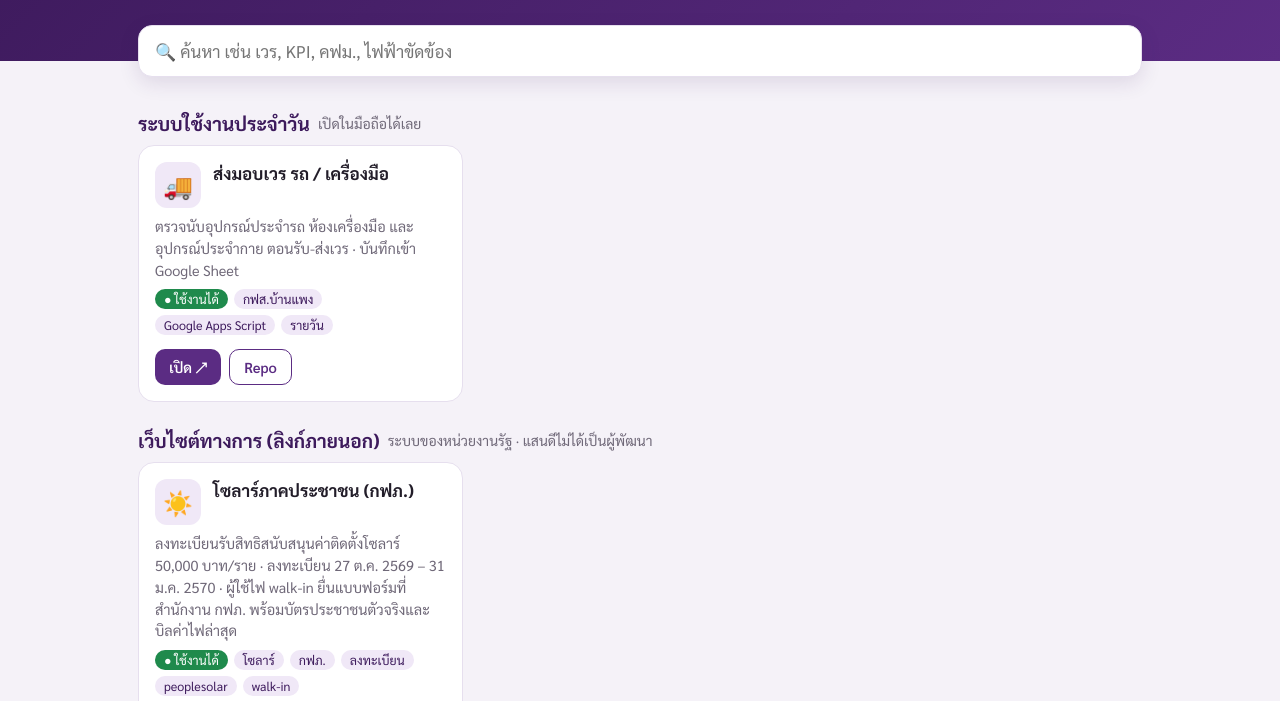
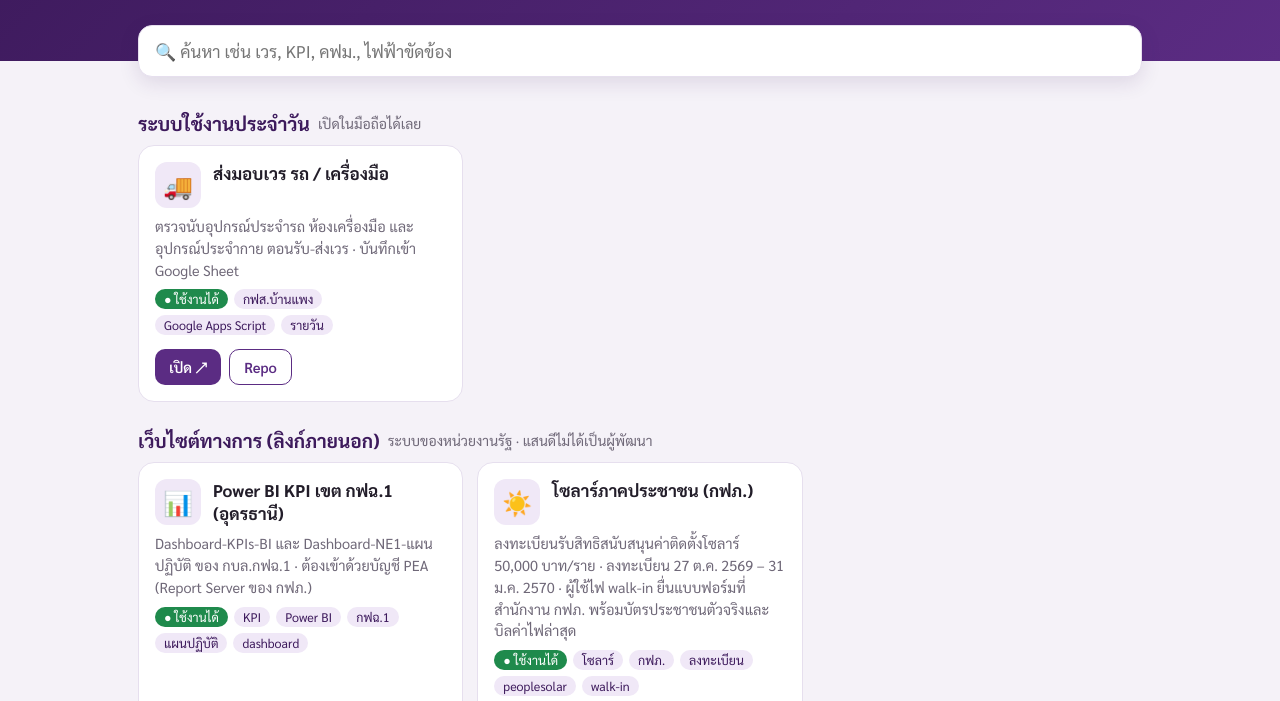
Before and after one commit to momtechin/index, a plain HTML site: page index.html in a window 1280 px wide. Shown: the part 98-799 px from the top of the page. Drawn offline with Linux system fonts and the light colour scheme.

Commit message:
เพิ่มลิงก์ Power BI KPI เขต กฟฉ.1 (KPIs-BI, NE1-แผนปฏิบัติ)

```diff
--- a/index.html
+++ b/index.html
@@ -54,7 +54,7 @@
 <footer>ดูแลโดย แสนดี · ปรับปรุงล่าสุด <span id="upd"></span><br>
 ลิงก์ที่ขึ้น “ปิดอยู่” = repo เป็น private จึงไม่มีหน้าเว็บสาธารณะ (เปิดดูได้ใน repo เมื่อล็อกอิน GitHub)</footer>
 <script>
-const UPDATED = '2026-10-29';
+const UPDATED = '2026-10-30';
 const GH = 'https://github.com/momtechin/';
 const PAGES = 'https://momtechin.github.io/';
 /* live: true = เปิดใช้ได้จริงตอนนี้ / false = ปิดอยู่ (repo private) — แก้ที่นี่ที่เดียว */
@@ -65,6 +65,9 @@
       web: 'https://script.google.com/macros/s/AKfycbwNgfOGts7E2aAh9KMctO1uGm9tkAo-RID6BjEieoG_4Z-YWByuFbFy6NR_oN3ZrtBUeA/exec',
       repo: 'pea-shift-handover' } ] },
   { title: 'เว็บไซต์ทางการ (ลิงก์ภายนอก)', note: 'ระบบของหน่วยงานรัฐ · แสนดีไม่ได้เป็นผู้พัฒนา', items: [
+    { icon: '📊', name: 'Power BI KPI เขต กฟฉ.1 (อุดรธานี)', desc: 'Dashboard-KPIs-BI และ Dashboard-NE1-แผนปฏิบัติ ของ กบล.กฟฉ.1 · ต้องเข้าด้วยบัญชี PEA (Report Server ของ กฟภ.)',
+      tags: ['KPI', 'Power BI', 'กฟฉ.1', 'แผนปฏิบัติ', 'dashboard'], live: true, web: 'https://peaex.pea.co.th/reports/powerbi/PRD/%E0%B8%81%E0%B8%9F%E0%B8%89.1%20%E0%B8%AD%E0%B8%B8%E0%B8%94%E0%B8%A3%E0%B8%98%E0%B8%B2%E0%B8%99%E0%B8%B5/%E0%B8%81%E0%B8%9A%E0%B8%A5./Dashboard-KPIs-BI',
+      links: [['Dashboard-KPIs-BI', 'https://peaex.pea.co.th/reports/powerbi/PRD/%E0%B8%81%E0%B8%9F%E0%B8%89.1%20%E0%B8%AD%E0%B8%B8%E0%B8%94%E0%B8%A3%E0%B8%98%E0%B8%B2%E0%B8%99%E0%B8%B5/%E0%B8%81%E0%B8%9A%E0%B8%A5./Dashboard-KPIs-BI'], ['Dashboard-NE1-แผนปฏิบัติ', 'https://peaex.pea.co.th/reports/powerbi/PRD/%E0%B8%81%E0%B8%9F%E0%B8%89.1%20%E0%B8%AD%E0%B8%B8%E0%B8%94%E0%B8%A3%E0%B8%98%E0%B8%B2%E0%B8%99%E0%B8%B5/%E0%B8%81%E0%B8%9A%E0%B8%A5./Dashboard-NE1-%E0%B9%81%E0%B8%9C%E0%B8%99%E0%B8%9B%E0%B8%8F%E0%B8%B4%E0%B8%9A%E0%B8%B1%E0%B8%95%E0%B8%B4']] },
     { icon: '☀️', name: 'โซลาร์ภาคประชาชน (กฟภ.)', desc: 'ลงทะเบียนรับสิทธิสนับสนุนค่าติดตั้งโซลาร์ 50,000 บาท/ราย · ลงทะเบียน 27 ต.ค. 2569 – 31 ม.ค. 2570 · ผู้ใช้ไฟ walk-in ยื่นแบบฟอร์มที่สำนักงาน กฟภ. พร้อมบัตรประชาชนตัวจริงและบิลค่าไฟล่าสุด',
       tags: ['โซลาร์', 'กฟภ.', 'ลงทะเบียน', 'peoplesolar', 'walk-in'], live: true, web: 'https://peoplesolar.pea.co.th/',
       links: [['ลงทะเบียน', 'https://peoplesolar.pea.co.th/register'], ['เข้าสู่ระบบ / สิทธิของฉัน', 'https://peoplesolar.pea.co.th/login'],
```
